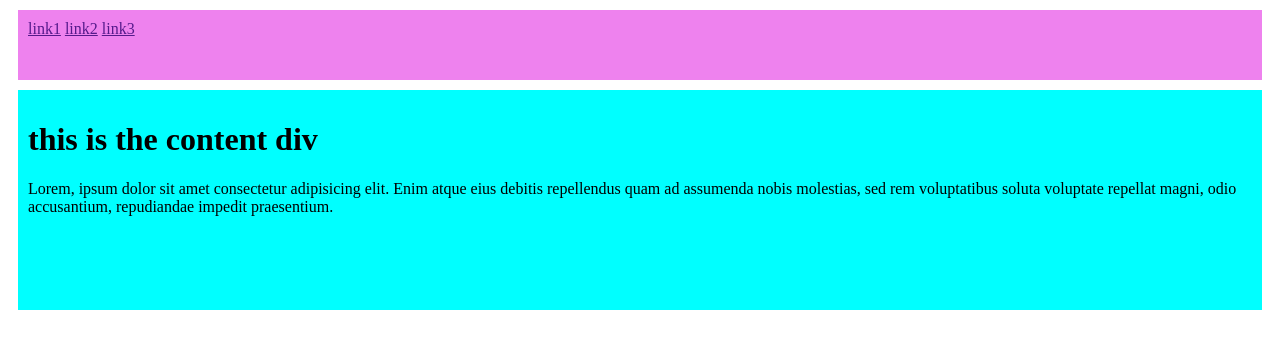
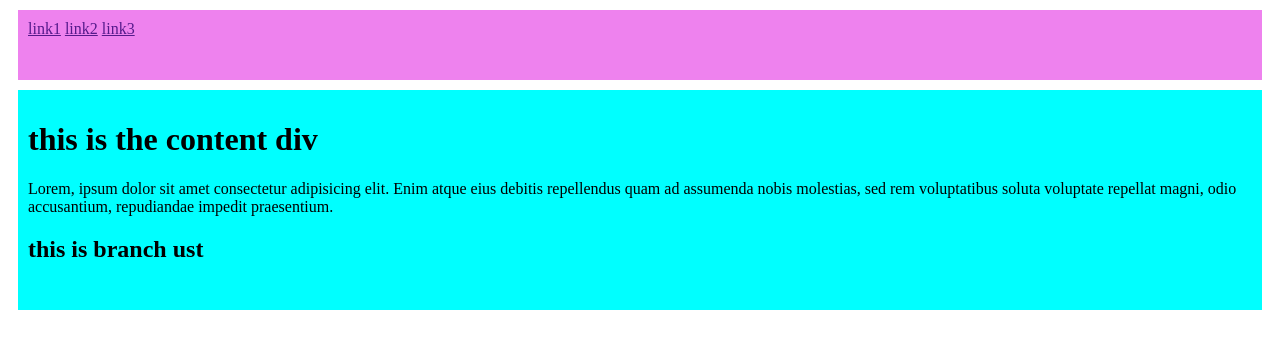
Before and after one commit to Ust-test/le9g2, a plain HTML site: page index.html in a window 1280 px wide. Drawn offline with Linux system fonts and the light colour scheme.

Commit message:
adding h2 to div content from ust branch

```diff
--- a/index.html
+++ b/index.html
@@ -17,6 +17,7 @@
     <div class="content">
         <h1>this is the content div</h1>
         <p>Lorem, ipsum dolor sit amet consectetur adipisicing elit. Enim atque eius debitis repellendus quam ad assumenda nobis molestias, sed rem voluptatibus soluta voluptate repellat magni, odio accusantium, repudiandae impedit praesentium.</p>
+        <h2>this is branch ust</h2>
     </div>
 
 
```
